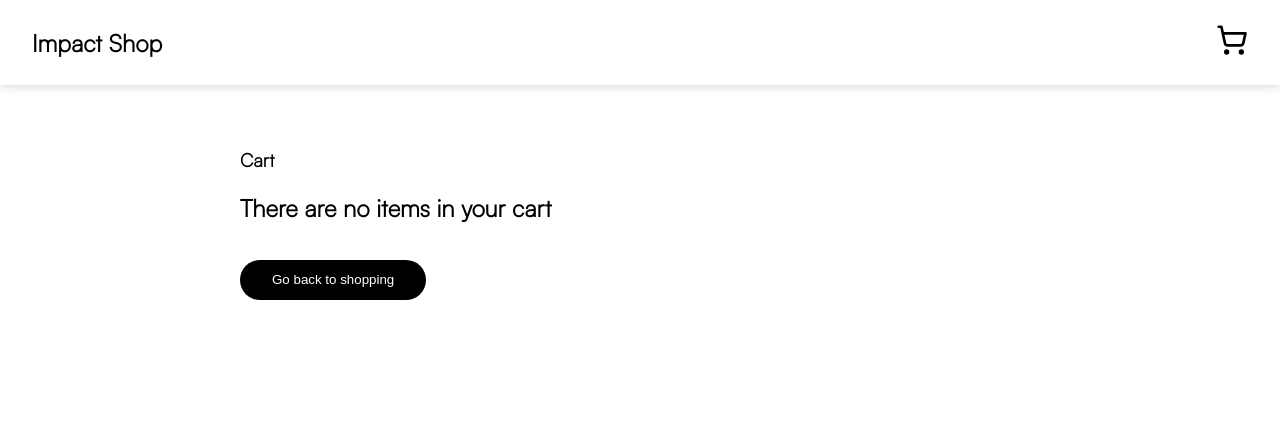
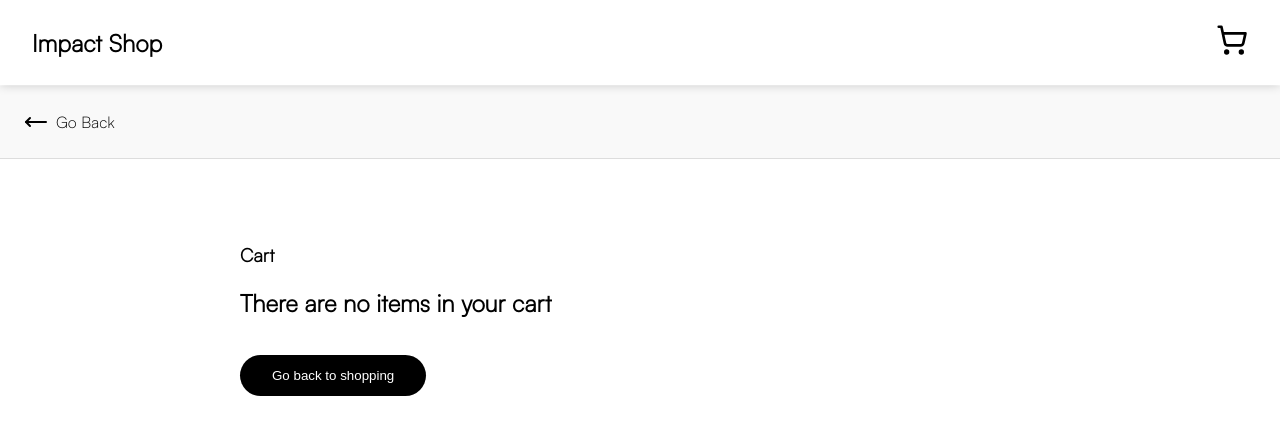
Before and after one commit to adrianmroz82/impact-shop, a Next.js app: page /cart in a window 1280 px wide. Shown: the top 434 px of the page. Built offline with nearby package versions, Linux system fonts and the light colour scheme.

Commit message:
add navigation bar component

```diff
--- a/next.config.mjs
+++ b/next.config.mjs
@@ -3,6 +3,15 @@ const nextConfig = {
   images: {
     domains: ["fakestoreapi.com"],
   },
+  redirects: async () => {
+    return [
+      {
+        source: "/",
+        destination: "/category",
+        permanent: true,
+      },
+    ];
+  },
 };
 
 export default nextConfig;
--- a/src/app/cart/page.module.css
+++ b/src/app/cart/page.module.css
@@ -3,7 +3,7 @@
   max-width: 50rem;
   margin: 0 auto;
   background-color: #fff;
-  margin-top: 6rem;
+  margin-top: 2rem;
   border-radius: 0.8rem;
 
   .list {
--- a/src/app/page.module.css
+++ b/src/app/category/page.module.css
@@ -1,4 +1,4 @@
-.main {
+.category {
   display: flex;
   flex-direction: column;
   justify-content: space-between;
--- a/src/app/page.tsx
+++ b/src/app/category/page.tsx
@@ -1,9 +1,10 @@
 import { CategoryList } from "@/components/category-list/category-list";
-import styles from "./page.module.css";
+
+import styles from "@/app/category/page.module.css";
 
 export default function Category() {
   return (
-    <main className={styles.main}>
+    <main className={styles.category}>
       <CategoryList />
     </main>
   );
--- a/src/app/layout.tsx
+++ b/src/app/layout.tsx
@@ -3,6 +3,7 @@ import localFont from "next/font/local";
 import { ReactNode } from "react";
 import { Header } from "@/components/header/header";
 import { StoreProvider } from "@/app/store-provider";
+import { NavigationBar } from "@/components/navigation-bar/navigation-bar";
 
 import "./globals.css";
 
@@ -23,6 +24,7 @@ export default function RootLayout({ children }: Props) {
       <body>
         <StoreProvider>
           <Header />
+          <NavigationBar />
           <main>{children}</main>
         </StoreProvider>
       </body>
--- a/src/components/empty-cart/empty-cart.tsx
+++ b/src/components/empty-cart/empty-cart.tsx
@@ -1,14 +1,17 @@
-import { Fragment } from "react";
 import { useRouter } from "next/navigation";
 import { Button } from "@/components/button/button";
 
 export function EmptyCart() {
   const router = useRouter();
 
+  const handleRedirect = () => {
+    router.back();
+  };
+
   return (
     <div data-testid="empty-cart">
       <h2>There are no items in your cart</h2>
-      <Button clickHandler={() => router.push("/")} text="Go back to shopping" />
+      <Button clickHandler={handleRedirect} text="Go back to shopping" />
     </div>
   );
 }
--- a/src/components/header/header.module.css
+++ b/src/components/header/header.module.css
@@ -20,5 +20,5 @@
   font-size: 1.5rem;
   font-weight: bold;
   color: black;
-  text-decoration: none;
+  cursor: pointer;
 }
--- a/src/components/header/header.tsx
+++ b/src/components/header/header.tsx
@@ -1,12 +1,21 @@
+"use client";
+
+import { useRouter } from "next/navigation";
 import { ShoppingCart } from "@/components/shopping-cart/shopping-cart";
 
 import styles from "@/components/header/header.module.css";
 
 export function Header() {
+  const router = useRouter();
+
+  const handleRedirect = () => {
+    router.push("/category");
+  };
+
   return (
     <header data-testid="header" className={styles.header}>
       <div className={styles.headerContainer}>
-        <a className={styles.headerLogo} href="/">
+        <a className={styles.headerLogo} onClick={handleRedirect}>
           Impact Shop
         </a>
         <nav>
--- /dev/null
+++ b/src/components/navigation-bar/navigation-bar.module.css
@@ -0,0 +1,34 @@
+.navigationBar {
+  display: flex;
+  align-items: center;
+  background-color: #f9f9f9;
+  border-bottom: 1px solid #ddd;
+  margin-top: 5.4rem;
+  padding: 1rem;
+}
+
+.navigationButton {
+  display: flex;
+  align-items: center;
+  padding: 0.5rem;
+  border-radius: 0.5rem;
+  cursor: pointer;
+
+  &:hover {
+    font-weight: bold;
+
+    .backIcon {
+      transform: translateX(-0.3rem);
+    }
+  }
+}
+
+.backIcon {
+  cursor: pointer;
+  transition: transform 0.3s ease;
+  font-size: 1rem;
+}
+
+.navigationText {
+  margin-left: 0.5rem;
+}
--- /dev/null
+++ b/src/components/navigation-bar/navigation-bar.tsx
@@ -0,0 +1,29 @@
+"use client";
+
+import { usePathname, useRouter } from "next/navigation";
+import { MoveLeftIcon } from "lucide-react";
+
+import styles from "@/components/navigation-bar/navigation-bar.module.css";
+
+export function NavigationBar() {
+  const router = useRouter();
+  const pathname = usePathname();
+  const BASE_URL = "/category";
+
+  if (pathname === BASE_URL) {
+    return null;
+  }
+
+  const handleGoBack = () => {
+    router.back();
+  };
+
+  return (
+    <div className={styles.navigationBar} onClick={handleGoBack}>
+      <div className={styles.navigationButton}>
+        <MoveLeftIcon className={styles.backIcon} size={24} overlineThickness="1" />
+        <span className={styles.navigationText}>Go Back</span>
+      </div>
+    </div>
+  );
+}
--- a/src/components/shopping-cart/shopping-cart.tsx
+++ b/src/components/shopping-cart/shopping-cart.tsx
@@ -12,8 +12,12 @@ export function ShoppingCart() {
 
   const numOfProductsInCart = cart.reduce((sum, item) => sum + item.quantity, 0);
 
+  const handleRedirect = () => {
+    router.push("/cart");
+  };
+
   return (
-    <div data-testid="shopping-cart" className={styles.shoppingCartContainer} onClick={() => router.push("/cart")}>
+    <div data-testid="shopping-cart" className={styles.shoppingCartContainer} onClick={handleRedirect}>
       <ShoppingCartIcon size={32} className={styles.shoppingCartIcon} />
       {numOfProductsInCart > 0 && <div className={styles.badge}>{numOfProductsInCart}</div>}
     </div>
```
Also changed, not shown: src/components/product-list/product-list.module.css (+8 -6 lines).
